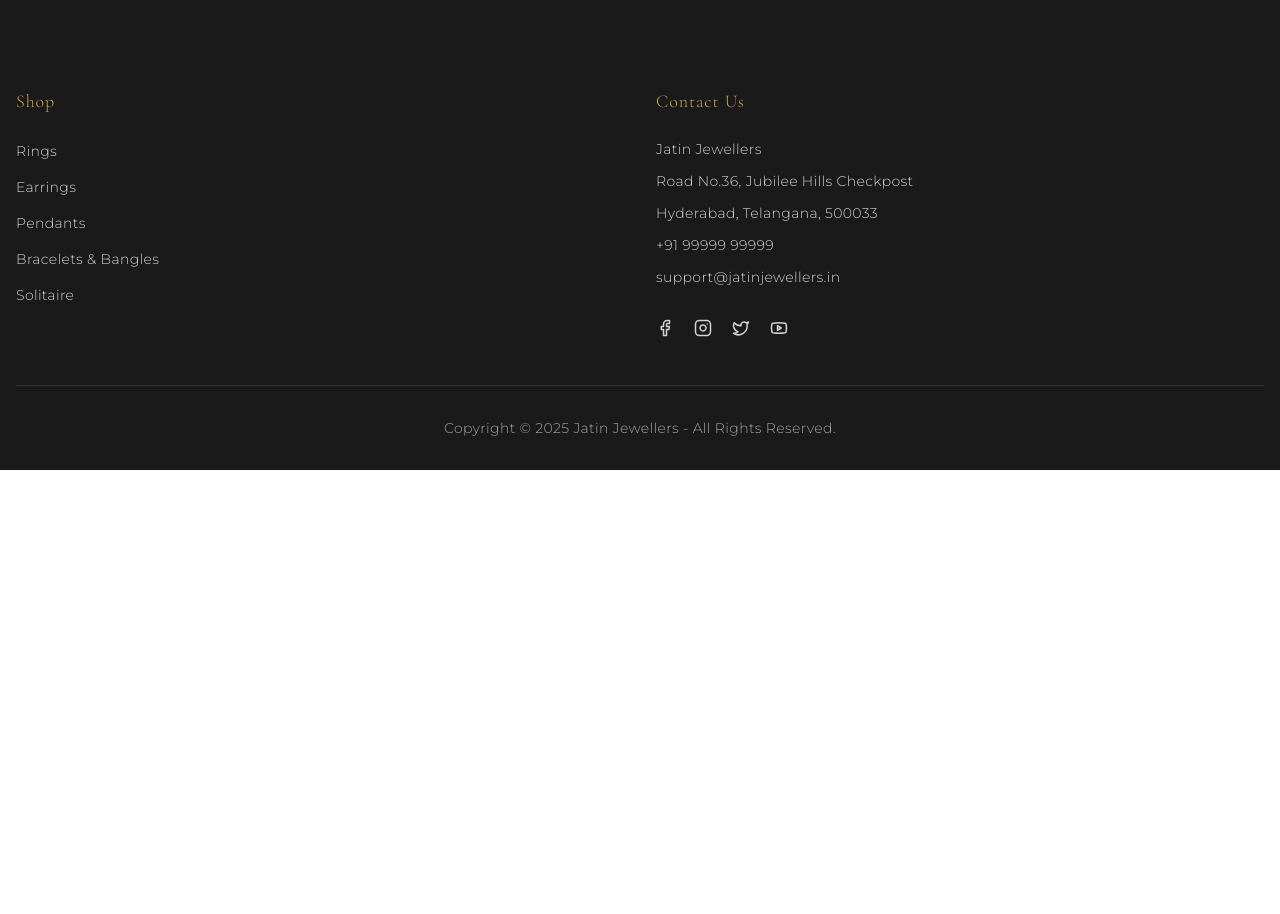
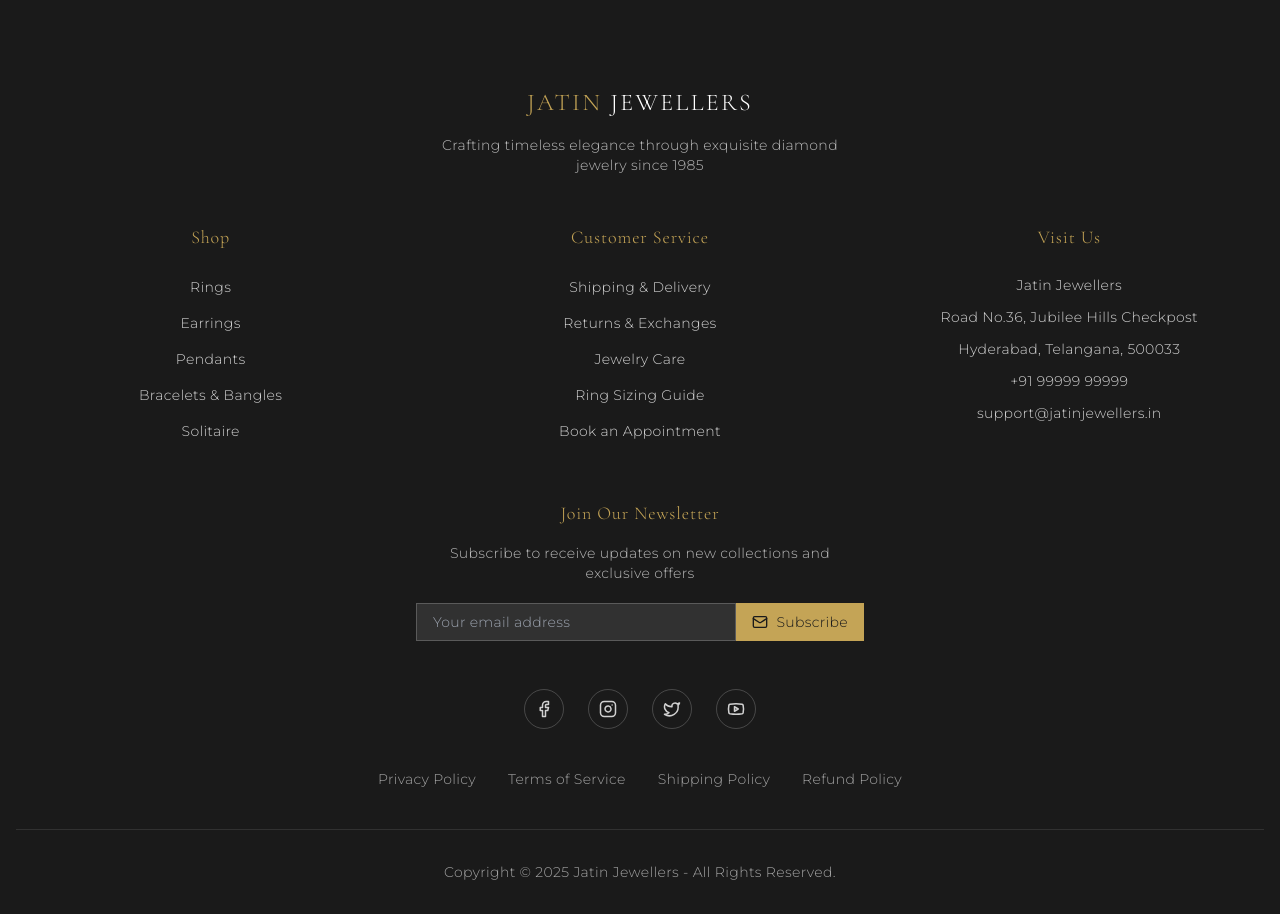
Before and after one commit to dhanujdev/Jatin-Jewellers-Hyd, a Next.js app: page / in a window 1280 px wide. Shown: the part 4740-5654 px from the top of the page. Before the commit the page ends 5210 px from the top, so only its background shows below. Built offline with nearby package versions, Linux system fonts and the light colour scheme.

Commit message:
Redesign footer with centered text and enhanced luxury layout

```diff
--- a/src/components/layout/Footer.tsx
+++ b/src/components/layout/Footer.tsx
@@ -1,13 +1,24 @@
 import Link from "next/link";
-import { Facebook, Instagram, Twitter, Youtube } from "lucide-react";
+import { Facebook, Instagram, Twitter, Youtube, Mail } from "lucide-react";
 
 export default function Footer() {
   return (
     <footer className="bg-black text-white pt-16 pb-8">
       <div className="container mx-auto px-4">
-        <div className="grid grid-cols-1 md:grid-cols-2 gap-8">
+        {/* Logo and Tagline */}
+        <div className="text-center mb-12">
+          <Link href="/" className="inline-block text-2xl font-cormorant font-light tracking-widest text-white mb-4">
+            <span className="text-gold">JATIN</span> JEWELLERS
+          </Link>
+          <p className="text-white/70 max-w-md mx-auto text-sm font-montserrat font-light tracking-wide">
+            Crafting timeless elegance through exquisite diamond jewelry since 1985
+          </p>
+        </div>
+
+        {/* Main Footer Content */}
+        <div className="grid grid-cols-1 md:grid-cols-3 gap-10 text-center">
           {/* Shop */}
-          <div className="flex flex-col items-center md:items-start">
+          <div>
             <h3 className="text-lg font-cormorant font-light tracking-wider mb-6 text-gold">Shop</h3>
             <ul className="space-y-3">
               <li>
@@ -38,9 +49,41 @@ export default function Footer() {
             </ul>
           </div>
 
+          {/* Customer Service */}
+          <div>
+            <h3 className="text-lg font-cormorant font-light tracking-wider mb-6 text-gold">Customer Service</h3>
+            <ul className="space-y-3">
+              <li>
+                <Link href="/shipping" className="text-white/80 hover:text-gold text-sm font-montserrat font-light tracking-wide luxury-transition">
+                  Shipping & Delivery
+                </Link>
+              </li>
+              <li>
+                <Link href="/returns" className="text-white/80 hover:text-gold text-sm font-montserrat font-light tracking-wide luxury-transition">
+                  Returns & Exchanges
+                </Link>
+              </li>
+              <li>
+                <Link href="/care" className="text-white/80 hover:text-gold text-sm font-montserrat font-light tracking-wide luxury-transition">
+                  Jewelry Care
+                </Link>
+              </li>
+              <li>
+                <Link href="/sizing" className="text-white/80 hover:text-gold text-sm font-montserrat font-light tracking-wide luxury-transition">
+                  Ring Sizing Guide
+                </Link>
+              </li>
+              <li>
+                <Link href="/appointment" className="text-white/80 hover:text-gold text-sm font-montserrat font-light tracking-wide luxury-transition">
+                  Book an Appointment
+                </Link>
+              </li>
+            </ul>
+          </div>
+
           {/* Contact */}
-          <div className="flex flex-col items-center md:items-start">
-            <h3 className="text-lg font-cormorant font-light tracking-wider mb-6 text-gold">Contact Us</h3>
+          <div>
+            <h3 className="text-lg font-cormorant font-light tracking-wider mb-6 text-gold">Visit Us</h3>
             <address className="not-italic text-white/80 text-sm font-montserrat font-light tracking-wide space-y-3">
               <p>Jatin Jewellers</p>
               <p>Road No.36, Jubilee Hills Checkpost</p>
@@ -56,27 +99,54 @@ export default function Footer() {
                 </a>
               </p>
             </address>
+          </div>
+        </div>
+
+        {/* Newsletter Signup */}
+        <div className="mt-14 text-center">
+          <h3 className="text-lg font-cormorant font-light tracking-wider mb-4 text-gold">Join Our Newsletter</h3>
+          <p className="text-white/70 max-w-md mx-auto text-sm font-montserrat font-light tracking-wide mb-5">
+            Subscribe to receive updates on new collections and exclusive offers
+          </p>
+          <div className="flex max-w-md mx-auto">
+            <input
+              type="email"
+              placeholder="Your email address"
+              className="flex-grow bg-white/10 border border-white/20 text-white px-4 py-2 text-sm focus:outline-none focus:border-gold"
+            />
+            <button className="bg-gold hover:bg-gold/90 text-black px-4 py-2 text-sm luxury-transition flex items-center">
+              <Mail size={16} className="mr-2" />
+              Subscribe
+            </button>
+          </div>
+        </div>
 
         {/* Social Media */}
-            <div className="flex space-x-5 mt-8">
-              <a href="https://facebook.com" target="_blank" rel="noopener noreferrer" className="text-white/80 hover:text-gold luxury-transition">
+        <div className="flex justify-center space-x-6 mt-12">
+          <a href="https://facebook.com" target="_blank" rel="noopener noreferrer" className="text-white/80 hover:text-gold luxury-transition w-10 h-10 rounded-full border border-white/20 flex items-center justify-center">
             <Facebook size={18} />
           </a>
-              <a href="https://instagram.com/jatinjewellershyd" target="_blank" rel="noopener noreferrer" className="text-white/80 hover:text-gold luxury-transition">
+          <a href="https://instagram.com/jatinjewellershyd" target="_blank" rel="noopener noreferrer" className="text-white/80 hover:text-gold luxury-transition w-10 h-10 rounded-full border border-white/20 flex items-center justify-center">
             <Instagram size={18} />
           </a>
-              <a href="https://twitter.com" target="_blank" rel="noopener noreferrer" className="text-white/80 hover:text-gold luxury-transition">
+          <a href="https://twitter.com" target="_blank" rel="noopener noreferrer" className="text-white/80 hover:text-gold luxury-transition w-10 h-10 rounded-full border border-white/20 flex items-center justify-center">
             <Twitter size={18} />
           </a>
-              <a href="https://youtube.com" target="_blank" rel="noopener noreferrer" className="text-white/80 hover:text-gold luxury-transition">
+          <a href="https://youtube.com" target="_blank" rel="noopener noreferrer" className="text-white/80 hover:text-gold luxury-transition w-10 h-10 rounded-full border border-white/20 flex items-center justify-center">
             <Youtube size={18} />
           </a>
         </div>
-          </div>
+
+        {/* Legal Links */}
+        <div className="flex flex-wrap justify-center gap-x-8 gap-y-2 mt-10 text-sm text-white/60 font-montserrat font-light">
+          <Link href="/privacy" className="hover:text-gold luxury-transition">Privacy Policy</Link>
+          <Link href="/terms" className="hover:text-gold luxury-transition">Terms of Service</Link>
+          <Link href="/shipping" className="hover:text-gold luxury-transition">Shipping Policy</Link>
+          <Link href="/refund" className="hover:text-gold luxury-transition">Refund Policy</Link>
         </div>
 
         {/* Bottom Footer */}
-        <div className="border-t border-white/10 mt-12 pt-8 text-center">
+        <div className="border-t border-white/10 mt-10 pt-8 text-center">
           <p className="text-sm text-white/60 font-montserrat font-light tracking-wide">
             Copyright &copy; {new Date().getFullYear()} Jatin Jewellers - All Rights Reserved.
           </p>
```
Lines whose indentation alone changed are shown as unchanged.
